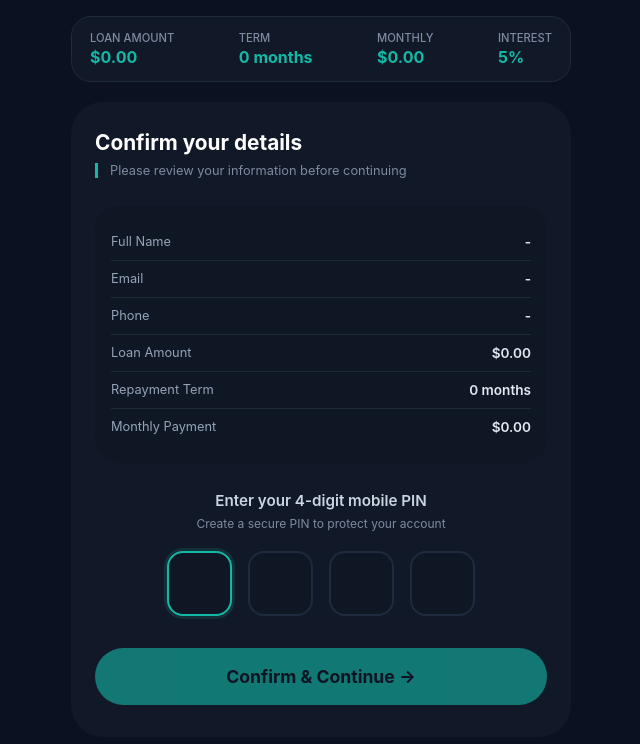
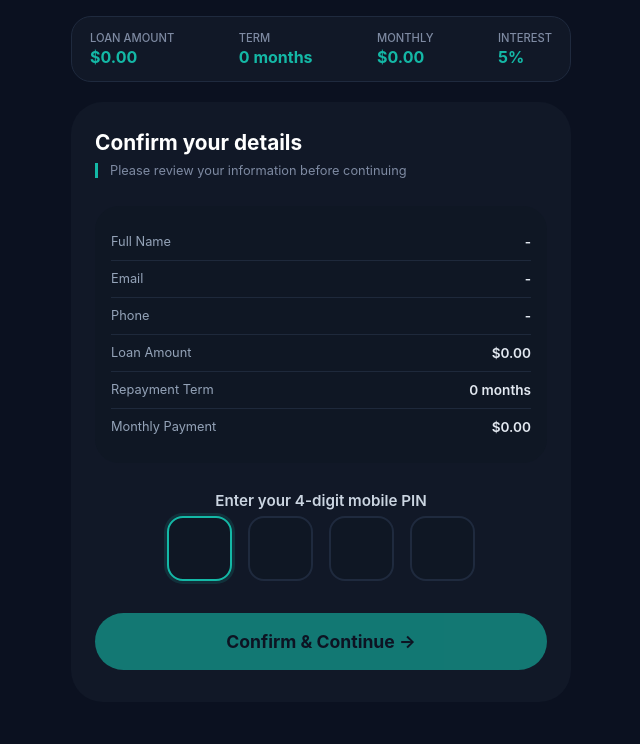
Before and after one commit to taskpay052-spec/InnCredits, a plain HTML site: page pin-confirm.html in a window 1280 px wide. Shown: the whole page, without its empty margins (319-959 px from the left). Drawn offline with nearby package versions, Linux system fonts and the light colour scheme.

Commit message:
Remove pin sublabel

```diff
--- a/pin-confirm.html
+++ b/pin-confirm.html
@@ -87,7 +87,6 @@
         </div>
 
         <div class="pin-label">Enter your 4-digit mobile PIN</div>
-        <div class="pin-sublabel">Create a secure PIN to protect your account</div>
 
         <div class="pin-container">
             <input type="password" maxlength="1" class="pin-box" data-idx="0" inputmode="numeric">
```
